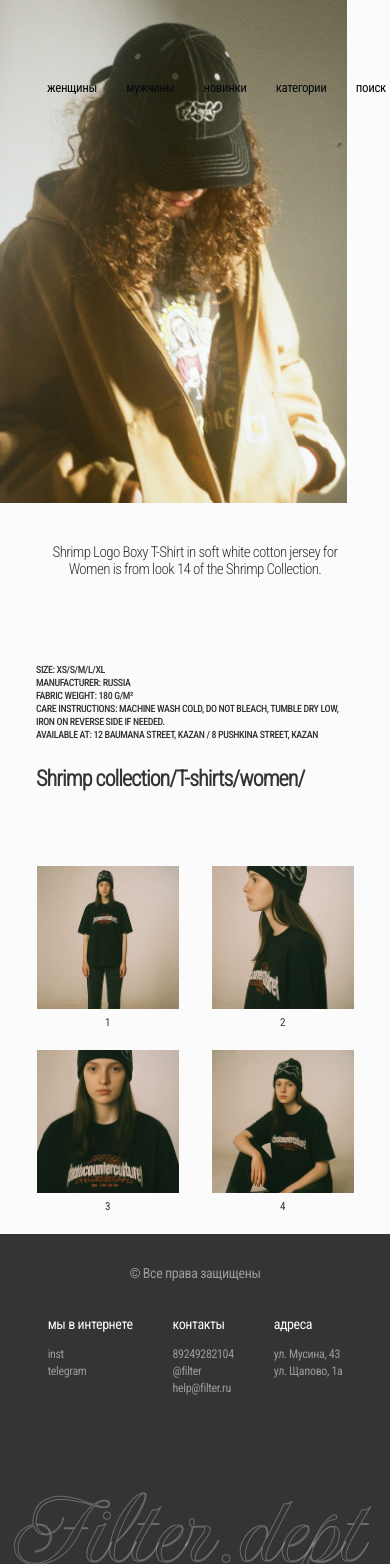
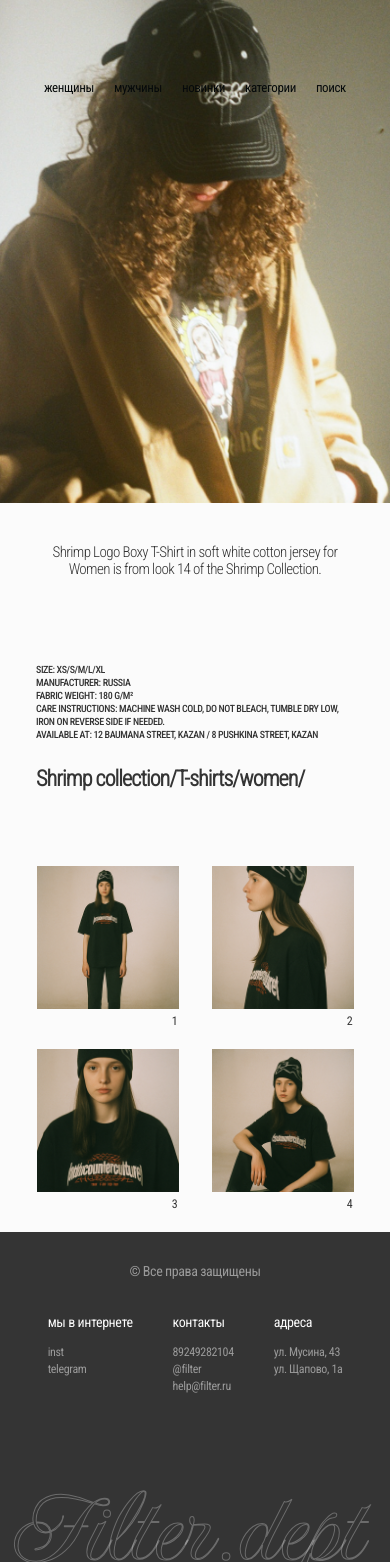
Before and after one commit to 16-hexa/filter, a React (Vite) app: page /item/1 in a window 390 px wide. Built offline with nearby package versions, Linux system fonts and the light colour scheme.

Commit message:
feat: added adaptive

```diff
--- a/src/pages/ItemPage/ui/item.module.scss
+++ b/src/pages/ItemPage/ui/item.module.scss
@@ -32,7 +32,9 @@
   }
 
   @media(max-width: 700px){
-    height: 503px;
+    height: auto;
+    max-height: 503px;
+    width: 100%;
   }
 }
 
@@ -165,4 +167,16 @@
     font-size: 11px;
     margin-top: 6px;
   }
+
+  @media(max-width: 700px){
+      font-family: var(--font-roboto-condensed);
+      font-weight: 400;
+      font-size: 12px;
+      line-height: 15px;
+      letter-spacing: -0.04em;
+      color: var(--grey);
+      text-align: right;
+      margin-top: 5px;
+      width: 90%;
+  }
 }
--- a/src/widgets/header/forShop/shortHeader/short.module.scss
+++ b/src/widgets/header/forShop/shortHeader/short.module.scss
@@ -11,6 +11,11 @@
   @media(max-width: 1025px){
     padding-top: 60px;
     padding-left: 43px;
+  }
+
+  @media(max-width: 700px){
+    padding-left: 0;
+    padding-right: 0;
   }
 
   @media(max-width: 500px){
@@ -30,10 +35,12 @@
       gap: 11px;
     }
 
-    @media(max-width: 500px){
-      gap: 21px;
-      justify-content: space-around;
+    @media(max-width: 700px){
+      gap: 20px;
       align-items: center;
+      text-align: center;
+      justify-content: center;
+      display: flex;
     }
 
     a {
```
